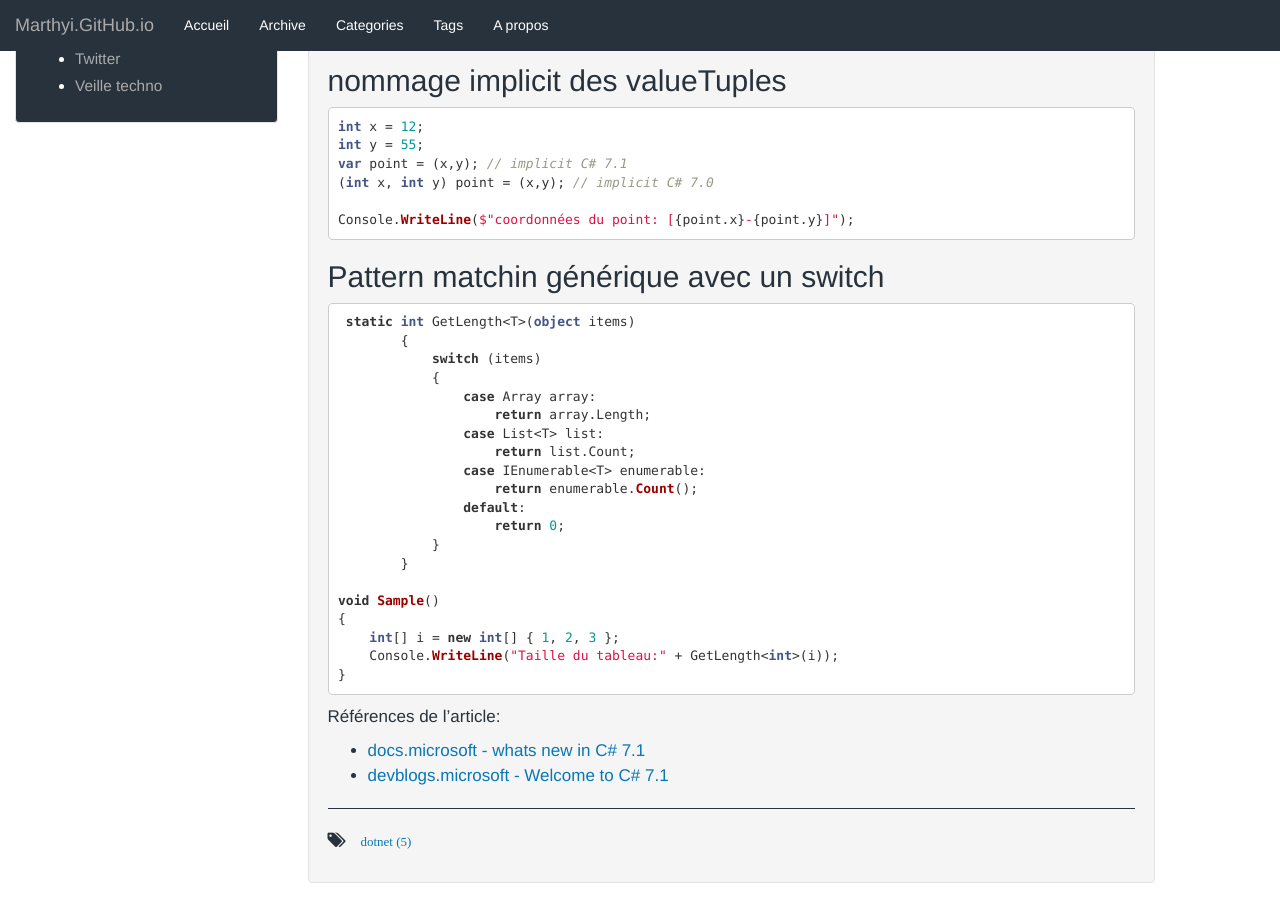
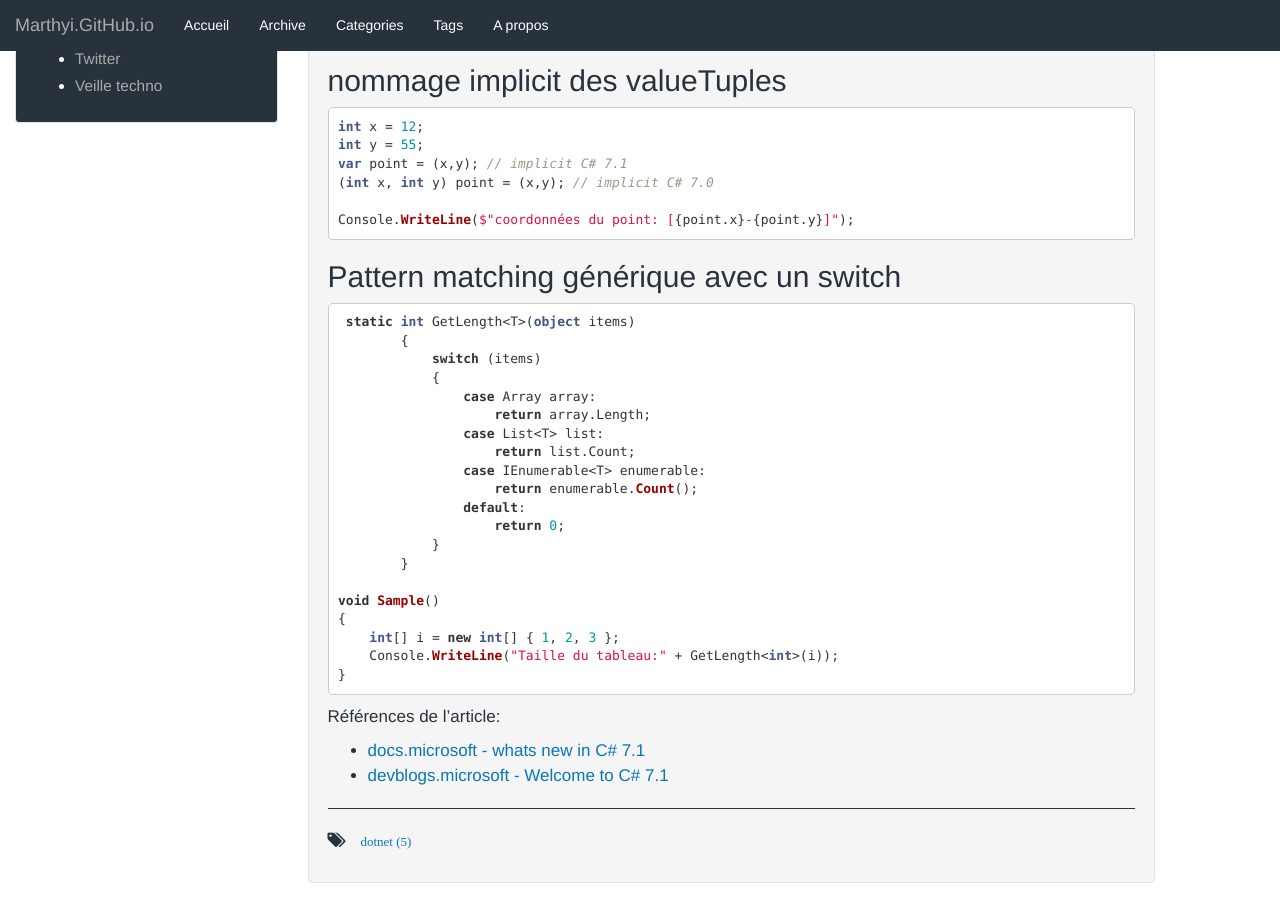
Before and after one commit to Marthyi/marthyi.github.io, a Jekyll site: the page built from _posts/2019-08-22-C# 7.1.md, in a window 1280 px wide and 900 px high, scrolled down 449 px. Built offline with Jekyll 4.4.1, drawn with Linux system fonts in a browser that asks for light colours; our own code applies the rules of GitHub Pages for plain Markdown files.

Commit message:
fix text

`````diff
--- a/_posts/2019-08-22-C# 7.1.md
+++ b/_posts/2019-08-22-C# 7.1.md
@@ -28,7 +28,7 @@ var point = (x,y); // implicit C# 7.1
 
 Console.WriteLine($"coordonnées du point: [{point.x}-{point.y}]");
 ````
-## Pattern matchin générique avec un switch
+## Pattern matching générique avec un switch
 ````csharp
  static int GetLength<T>(object items)
         {
`````
